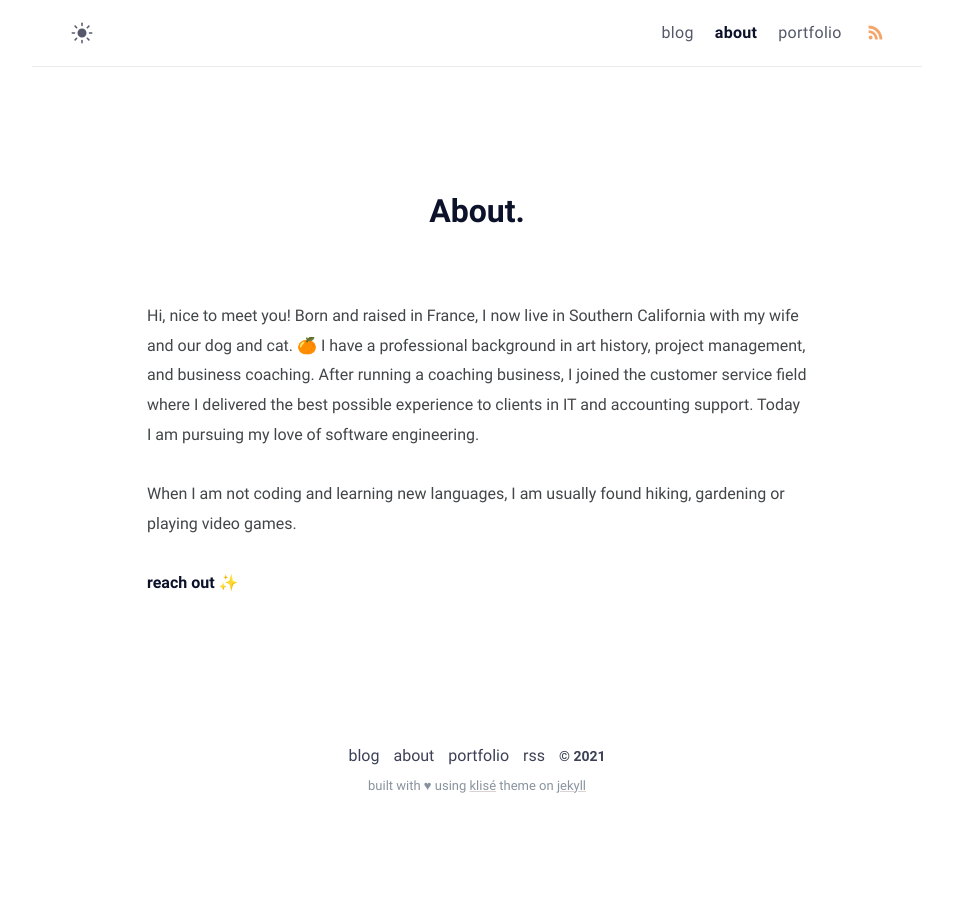
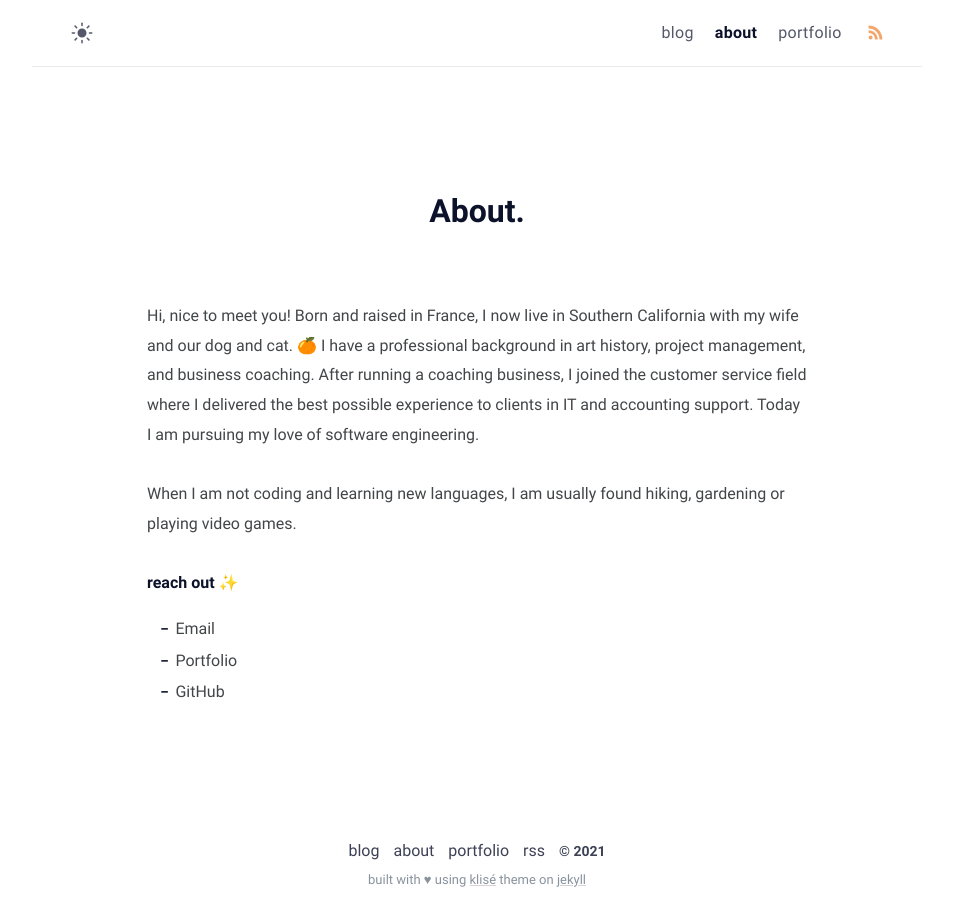
Before and after one commit to enoralecuyer/jellynotes, a Jekyll site: the page built from about.md, in a window 1280 px wide. Shown: the whole page, without its empty margins (163-1116 px from the left). Built offline with Jekyll 4.4.1, drawn with Linux system fonts in a browser that asks for light colours; before the commit the page ends 900 px from its top, so only the background shows below that; part of the change alters nothing that is shown.

Commit message:
Revert "fixed links about page and changed avatar from hedgehog to avatar"
This reverts commit 109f5aa308c76d3edcc3783fdadd77ea8983ccf2.

```diff
--- a/_includes/header.html
+++ b/_includes/header.html
@@ -135,24 +135,24 @@
   <link
     rel="apple-touch-icon"
     sizes="180x180"
-    href="/assets/img/avatar.jpg"
+    href="/assets/favicons/hedgehog.png"
   />
   <link
     rel="icon"
     type="image/png"
     sizes="32x32"
-    href="/assets/img/avatar.jpg"
+    href="/assets/favicons/hedgehog.png"
   />
   <link
     rel="icon"
     type="image/png"
     sizes="16x16"
-    href="/assets/img/avatar.jpg"
+    href="/assets/favicons/hedgehog.png"
   />
-  <link rel="manifest" href="/assets/img/avatar.jpg" />
+  <link rel="manifest" href="/assets/favicons/hedgehog.png" />
   <link
     rel="mask-icon"
-    href="/assets/img/avatar.jpg"
+    href="/assets/favicons/hedgehog.png"
     color="#5bbad5"
   />
   <meta name="apple-mobile-web-app-title" content="Enora Lecuyer - Notes" />
--- a/about.md
+++ b/about.md
@@ -11,6 +11,6 @@ When I am not coding and learning new languages, I am usually found hiking, gard
 
 **reach out ✨**
 
-[Email]: mailto:enora.lecuyer1@gmail.com
-[Portfolio]: https://www.enoralecuyer.com
-[GitHub]: https://github.com/enoralecuyer
+- Email {{mailto:enora.lecuyer1@gmail.com}}
+- Portfolio {{ https://www.enoralecuyer.com }}
+- GitHub {{ https://github.com/enoralecuyer }}
```
Also changed, not shown: assets/favicons/site.webmanifest.
